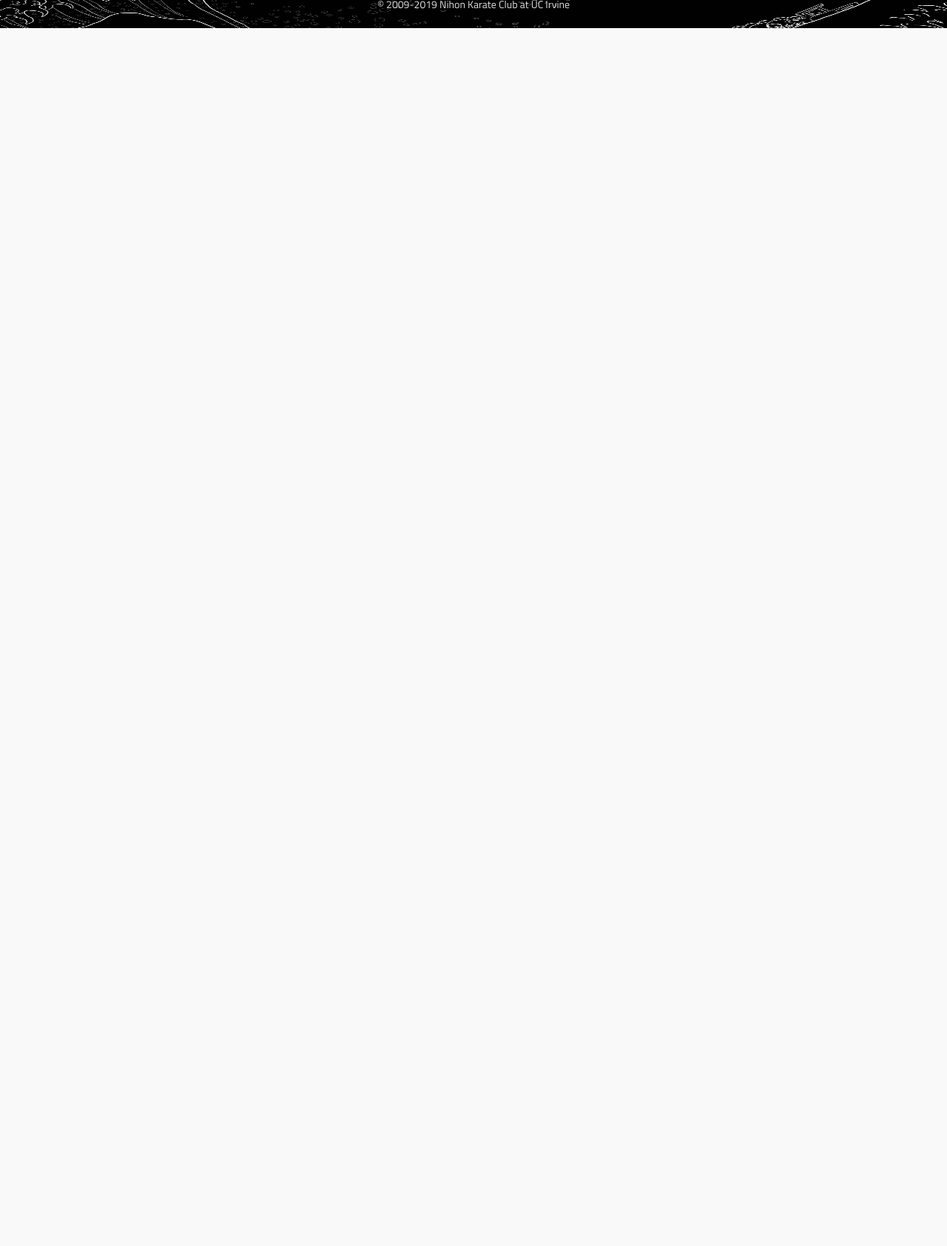
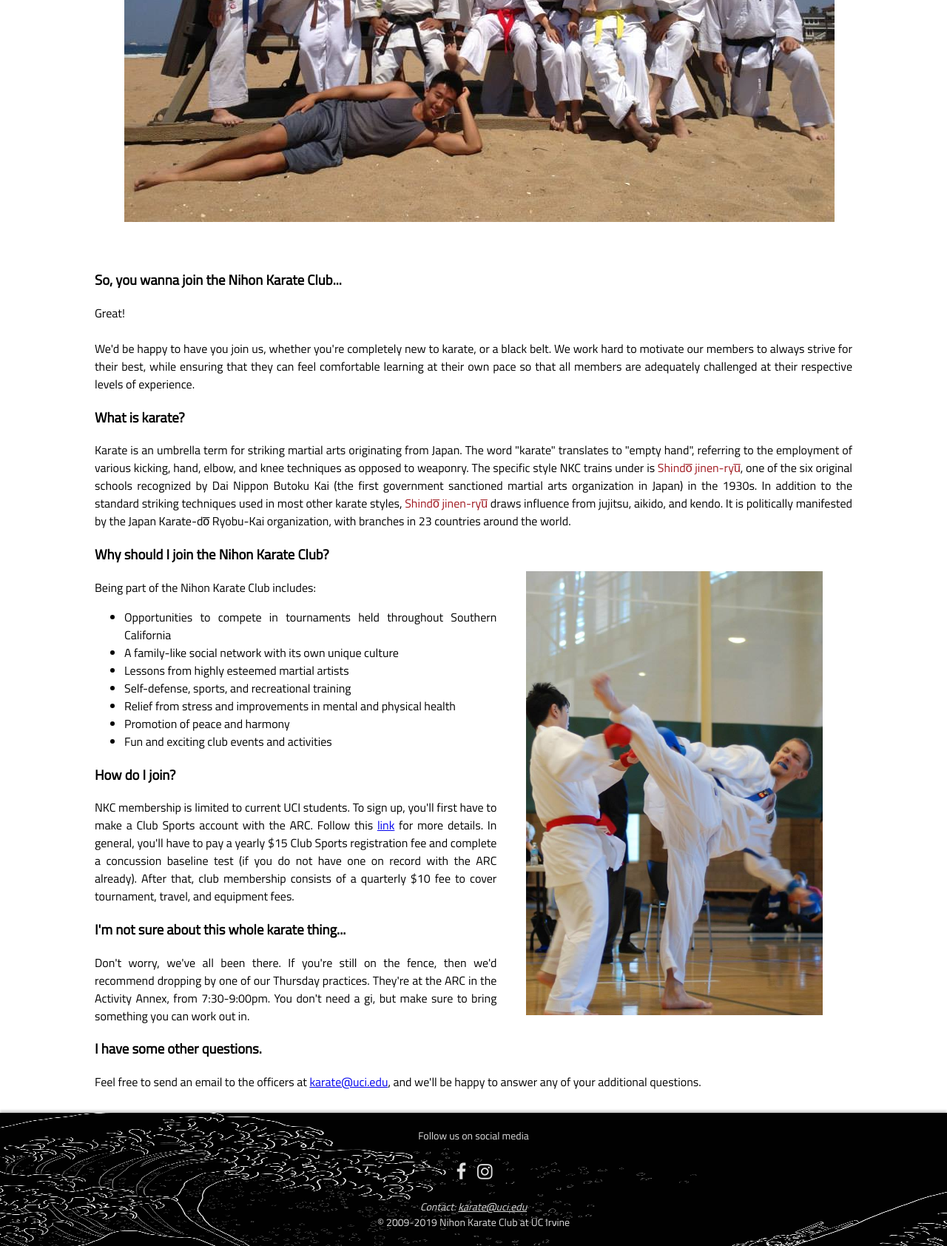
Before and after one commit to nihonkarateuci/nihonkarateuci.github.io, a PHP site: page /join.html in a window 1280 px wide. Shown: the part 762-2446 px from the top of the page at 74% size. Before the commit the page ends 800 px from the top, so only its background shows below. Run offline with PHP 8.4, Linux system fonts and the light colour scheme.

Commit message:
Finished join page v1

```diff
--- a/about.html
+++ b/about.html
@@ -26,7 +26,7 @@
                 </nav>
             </header>
             <main>
-                <img class="title-banner" src="images/banner-coaches.png">
+                <img class="title-banner" src="images/banners/banner-coaches.png">
                 <div class="card-container">
                     <div class="card" style="grid-column-start: 2; grid-column-end: 3;">
                         <div class="card-content">
@@ -64,7 +64,7 @@
                         </div>
                     </div>
                 </div>
-                <img class="title-banner" src="images/banner-officers.png" style="margin-top: 30px;">
+                <img class="title-banner" src="images/banners/banner-officers.png" style="margin-top: 30px;">
                 <div class="card-container officer">
                     <div class="card" style="grid-column-start: 2; grid-column-end: 3; grid-row-start: 1; grid-row-end: 2;">
                         <div class="card-content">
--- a/join.html
+++ b/join.html
@@ -3,7 +3,6 @@
     <head>
         <meta name="viewport" content="width=device-width, initial-scale=1">
         <link rel="stylesheet" href="styles/index.css" type="text/css">
-        <link rel="stylesheet" href="styles/home.css" type="text/css">
         <link rel='stylesheet prefetch' href='https://cdnjs.cloudflare.com/ajax/libs/font-awesome/4.7.0/css/font-awesome.min.css'>
         <script src="scripts/index.js" type="text/javascript"></script>
         <link rel="icon" href="images/favicon.ico">
@@ -26,9 +25,68 @@
                 </nav>
             </header>
             <main>
-                <img class="title-banner" src="images/banner-join.png">
-                <h3>So, you wanna join NKC...</h3>
-                <p>Send an email to the officers at the email address in the footer.</p>
+                <img class="title-banner" style="margin-top: 10px;" src="images/banners/banner-join.png">
+                <div class="page-content">
+                    <img src="images/join_1.jpg" style="margin: 40px;">
+                    <h3>So, you wanna join the Nihon Karate Club...</h3>
+                    <p>
+                        Great!<br><br>
+                        We'd be happy to have you join us, whether you're completely new to karate, or a black belt.
+                        We work hard to motivate our members to always strive for their best,
+                        while ensuring that they can feel comfortable learning at their own pace so that all
+                        members are adequately challenged at their respective levels of experience.
+                    </p>
+                    <h3>What is karate?</h3>
+                    <p>
+                        Karate is an umbrella term for striking martial arts originating from Japan.
+                        The word "karate" translates to "empty hand", referring to the employment of
+                        various kicking, hand, elbow, and knee techniques as opposed to weaponry.
+                        The specific style NKC trains under is <span style="color:#a0181f;">Shindo&#773; jinen-ryu&#773;</span>,
+                        one of the six original schools recognized by Dai Nippon Butoku Kai (the first
+                        government sanctioned martial arts organization in Japan) in the 1930s. In addition
+                        to the standard striking techniques used in most other karate styles,
+                        <span style="color:#a0181f;">Shindo&#773; jinen-ryu&#773;</span> draws influence
+                        from jujitsu, aikido, and kendo. It is politically manifested by the Japan
+                        Karate-do&#773; Ryobu-Kai organization, with branches in 23 countries around the world.
+                    </p>
+                    <img src="images/join_0.jpg" style="float: right; height: 600px; margin: 40px;">
+                    <h3>Why should I join the Nihon Karate Club?</h3>
+                    <p>
+                        Being part of the Nihon Karate Club includes:
+                        <ul>
+                            <li>Opportunities to compete in tournaments held throughout Southern California</li>
+                            <li>A family-like social network with its own unique culture</li>
+                            <li>Lessons from highly esteemed martial artists</li>
+                            <li>Self-defense, sports, and recreational training</li>
+                            <li>Relief from stress and improvements in mental and physical health</li>
+                            <li>Promotion of peace and harmony</li>
+                            <li>Fun and exciting club events and activities</li>
+                        </ul>
+                    </p>
+                    <h3>How do I join?</h3>
+                    <p>
+                        NKC membership is limited to current UCI students. To sign up, you'll first
+                        have to make a Club Sports account with the ARC. Follow this
+                        <a href="https://www.campusrec.uci.edu/club/join.asp">link</a> for more details.
+                        In general, you'll have to pay a yearly $15 Club Sports registration fee and
+                        complete a concussion baseline test (if you do not have one on record with
+                        the ARC already). After that, club membership consists of a quarterly $10
+                        fee to cover tournament, travel, and equipment fees.
+                    </p>
+                    <h3>I'm not sure about this whole karate thing...</h3>
+                    <p>
+                        Don't worry, we've all been there. If you're still on the fence,
+                        then we'd recommend dropping by one of our Thursday practices.
+                        They're at the ARC in the Activity Annex, from 7:30-9:00pm.
+                        You don't need a gi, but make sure to bring something you can work out in.
+                    </p>
+                    <h3>I have some other questions.</h3>
+                    <p>
+                        Feel free to send an email to the officers at
+                        <a href="mailto:karate@uci.edu">karate@uci.edu</a>, and
+                        we'll be happy to answer any of your additional questions.
+                    </p>
+                </div>
             </main>
             <footer class="footer-desktop">
                 <div class="footer-content">
--- a/styles/about.css
+++ b/styles/about.css
@@ -1,8 +1,3 @@
-.title-banner {
-    width: 60%;
-    margin-left: 5%;
-}
-
 .card-container {
     width: 100%;
     margin: 30px 0 30px 0;
--- a/styles/index.css
+++ b/styles/index.css
@@ -63,7 +63,6 @@ header {
     -ms-user-select: none; /* IE 10+ */
     user-select: none; /* Standard syntax */
 }
-
 
 /****************************/
 /*      Desktop Styles      */
@@ -159,6 +158,18 @@ nav a:hover{
     }
 }
 
+/* Body Styles */
+.title-banner {
+    width: 60%;
+    margin-left: 5%;
+}
+
+.page-content {
+    height: 100%;
+    width: 80%;
+    margin: 30px 10% 30px 10%;
+    text-align: justify;
+}
 
 /*      Footer Styles       */
 .footer-desktop {
```
Also changed, not shown: images/join_0.jpg (added), images/join_1.jpg (added).
